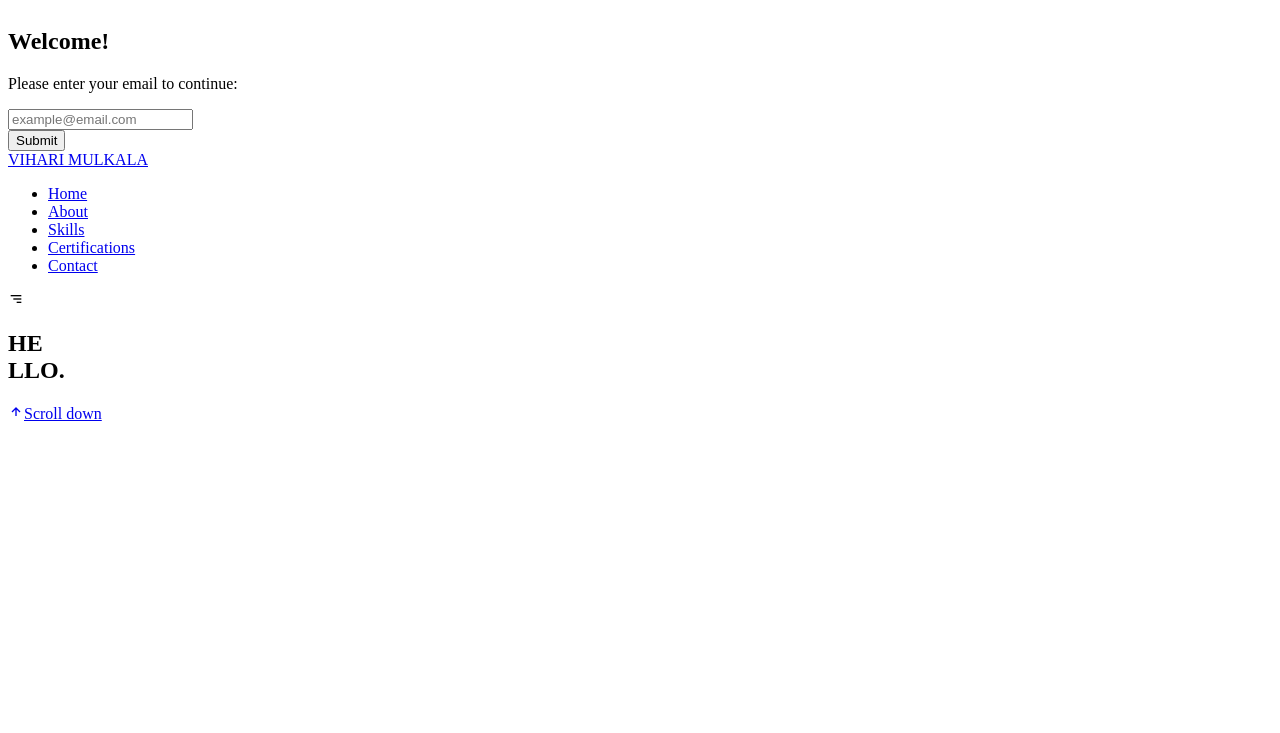
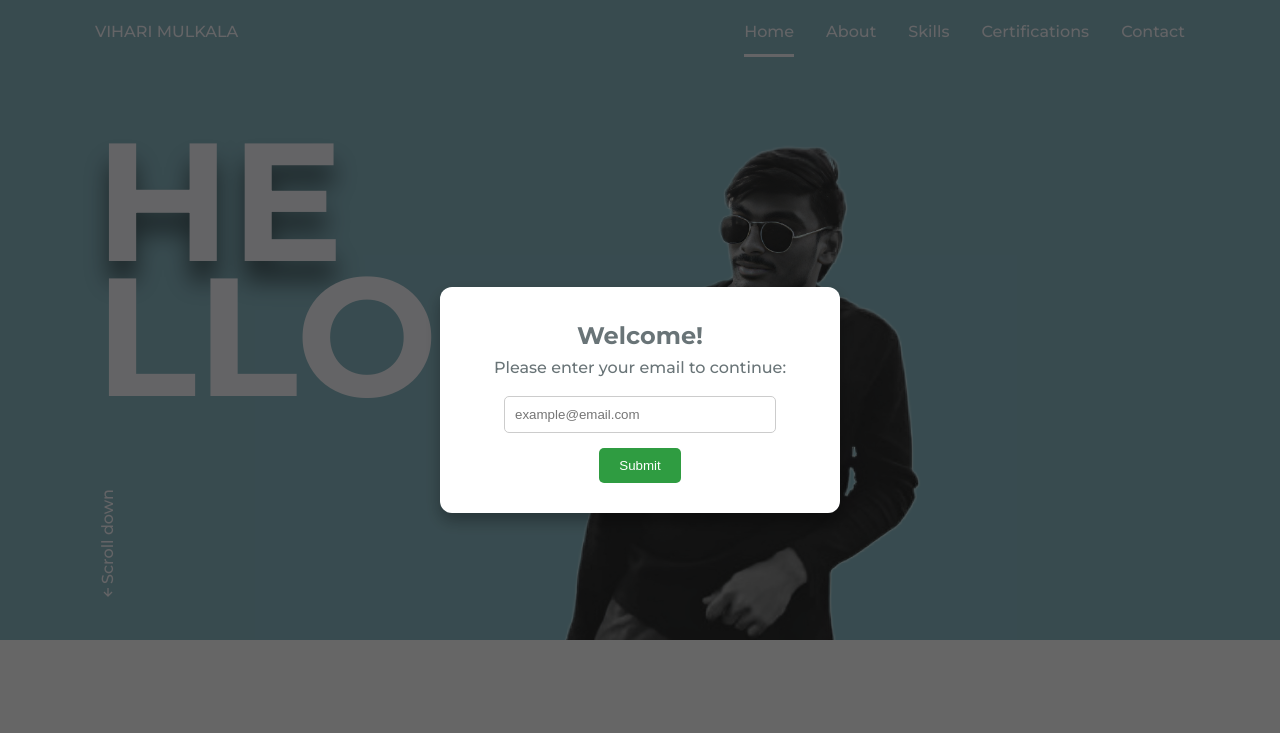
Before and after one commit to viharimulkala/personal-portfolio, a plain HTML site: page portfolio/index.html in a window 1280 px wide. Shown: the top 733 px of the page. Drawn offline with nearby package versions, Linux system fonts and the light colour scheme; files whose address does not match are found by name.

Commit message:
Update index.html

```diff
--- a/portfolio/index.html
+++ b/portfolio/index.html
@@ -5,7 +5,7 @@
         <meta name="viewport" content="width=device-width, initial-scale=1.0">
 
         <!-- ===== CSS ===== -->
-        <link rel="stylesheet" href=STYLES.CSS">
+        <link rel="stylesheet" href="STYLES.CSS">
 
         <!-- ===== BOX ICONS ===== -->
         <link href='https://unpkg.com/boxicons@2.1.4/css/boxicons.min.css' rel='stylesheet'>
```
